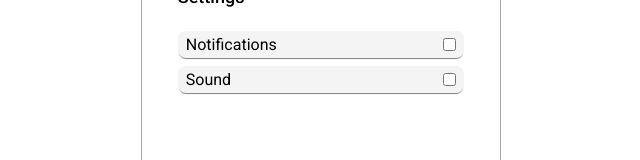
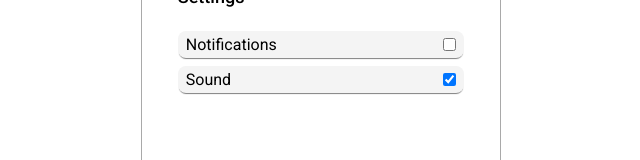
Before and after one commit to 1amL0st/react-todo, a React (Create React App) app: page / in a window 1280 px wide. Shown: the part 197-357 px from the top of the page, without its empty margins (319-959 px from the left). Built offline with nearby package versions, Linux system fonts and the light colour scheme.

Commit message:
App settings are not in state anymore

```diff
--- a/src/App.js
+++ b/src/App.js
@@ -16,14 +16,14 @@ class App extends React.Component {
         {name: 'First', desc: "blah-blah-blah", time: "09:00", date: '12-09-2020'},
         {name: 'Second', desc: "blah-blah-blah", time: "09:00", date: '12-09-2020'},
       ],
+    }
 
-      settings: {
-        isChanged: false,
-        items: [
-          {name: "Notifications", isAllowed: 'true'},
-          {name: "Sound", isAllowed: 'true'}
-        ]
-      }
+    this.settings = {
+      isChanged: false,
+      items: [
+        {name: "Notifications", isAllowed: false},
+        {name: "Sound", isAllowed: true}
+      ]
     }
 
     this.HeaderSettingsBtnHandler = this.HeaderSettingsBtnHandler.bind(this);
@@ -36,8 +36,9 @@ class App extends React.Component {
     this.AddTaskSubmitHandler = this.AddTaskSubmitHandler.bind(this);
     this.add_task_screen = <AddTaskScreen onSubmitHandler={this.AddTaskSubmitHandler}></AddTaskScreen>;
 
-    this.settings_screen = <SettingsScreen settings={this.state.settings.items}
-      onSettingsChange={() => { this.state.settings.isChanged = true;  this.setState(this.state); }}></SettingsScreen>;
+    this.settings_screen_ref = React.createRef();
+    this.settings_screen = <SettingsScreen settings={this.settings.items} ref={this.settings_screen_ref}
+      onSettingsChange={() => { this.settings.isChanged = true;  this.setState(this.state); }}></SettingsScreen>;
 
     this.state.screen_stack = [this.inbox_screen];
 
@@ -73,6 +74,7 @@ class App extends React.Component {
 
   HeaderSettingsBtnHandler() {
     if (this.CurrentScreen() !== this.settings_screen) {
+      this.settings.isChanged = false;
       this.PushScreen(this.settings_screen);
     }
   }
@@ -81,7 +83,9 @@ class App extends React.Component {
     if (this.CurrentScreen() === this.inbox_screen) {
       this.PushScreen(this.add_task_screen);
     } else if (this.CurrentScreen() === this.settings_screen) {
-
+      const settings = this.settings_screen_ref.current.GetSettings();
+      this.settings.items = settings.slice(0, settings.length);
+      this.PopScreen();
     }
   }
 
@@ -100,14 +104,14 @@ class App extends React.Component {
       if (cur_screen === this.inbox_screen) {
         return true;
       } else if (cur_screen === this.settings_screen) {
-        return this.state.settings.isChanged;
+        return this.settings.isChanged;
       }
     }
 
     const r_btn = {
       onClick: this.FooterRBtnHandler,
       isVisible: DisplayFooterRBtn.call(this),
-      isSettingsSave: this.CurrentScreen() === this.settings_screen && this.state.settings.isChanged
+      isSettingsSave: this.CurrentScreen() === this.settings_screen && this.settings.isChanged
     }
 
     return (
--- a/src/components/ItemSetting/ItemSetting.jsx
+++ b/src/components/ItemSetting/ItemSetting.jsx
@@ -2,12 +2,16 @@ import React from 'react';
 
 class ItemSetting extends React.Component
 {
+    OnCheckboxHandler() {
+        this.props.onChange(this.props.index)
+    }
+
     render()
     {
         return (
             <div className="item-setting">
                 <span>{this.props.name}</span>
-                <input type="checkbox" onChange={() => {this.props.onChange()}}></input>
+                <input type="checkbox" defaultChecked={this.props.isAllowed} onChange={() => { this.OnCheckboxHandler.call(this);  }}></input>
             </div>
         )
     }
--- a/src/components/SettingsScreen/SettingsScreen.jsx
+++ b/src/components/SettingsScreen/SettingsScreen.jsx
@@ -11,6 +11,19 @@ class SettingsScreen extends React.Component
         this.state = {
             settings: this.props.settings.slice(0, this.props.settings.length)
         }
+
+        this.OnSettingsChange = this.OnSettingsChange.bind(this);
+        this.GetSettings = this.GetSettings.bind(this);
+    }
+
+    OnSettingsChange(index) {
+        this.state.settings[index].isAllowed = !this.state.settings[index].isAllowed;
+        this.setState(this.state);
+        this.props.onSettingsChange();
+    }
+
+    GetSettings() {
+        return this.props.settings.slice(0, this.props.settings.length);
     }
 
     render()
@@ -21,7 +34,7 @@ class SettingsScreen extends React.Component
                 <span className="title">Settings</span>
                 <ol className="list">{
                     this.state.settings.map(item => (
-                        <ItemSetting key={key++} name={item.name} isAllowed={item.isAllowed} onChange={this.props.onSettingsChange}></ItemSetting>
+                        <ItemSetting key={key++} index={key - 1} name={item.name} isAllowed={item.isAllowed} onChange={this.OnSettingsChange}></ItemSetting>
                     ))
                 }</ol>
             </div>
```
